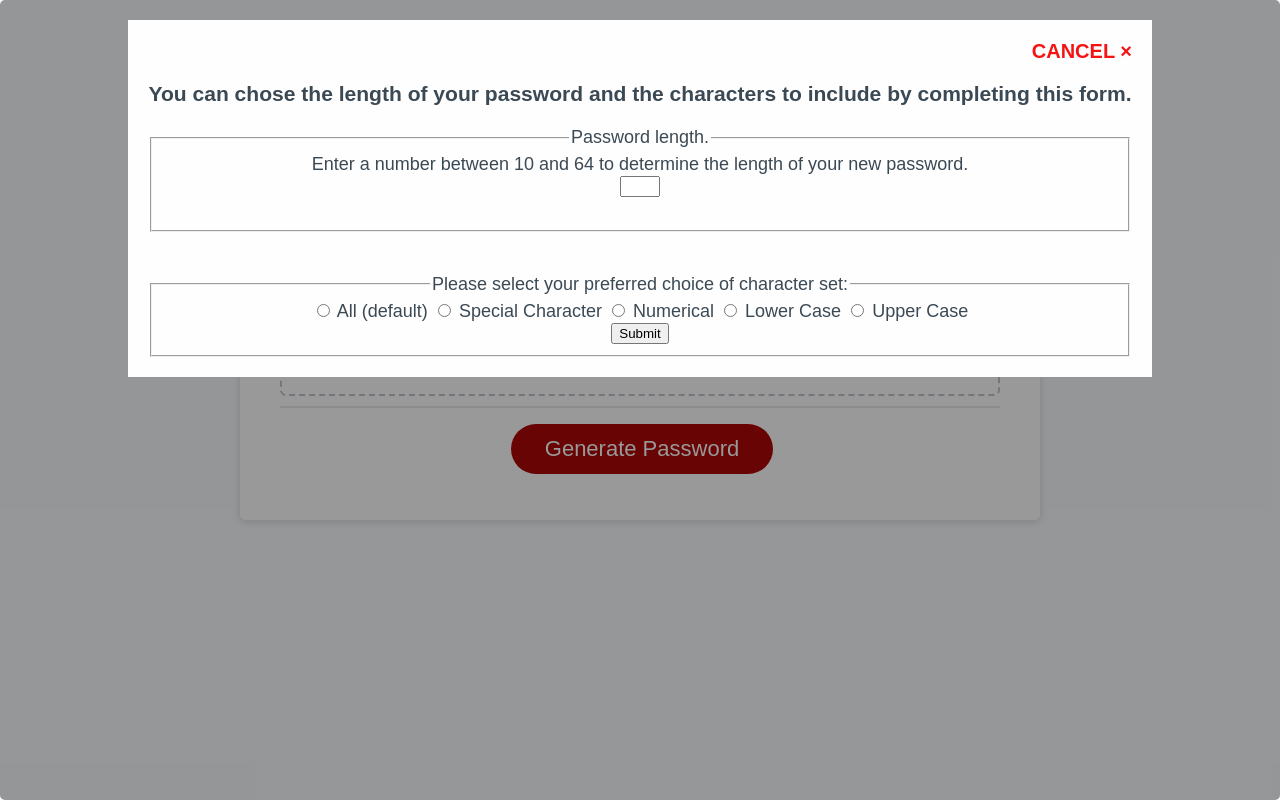
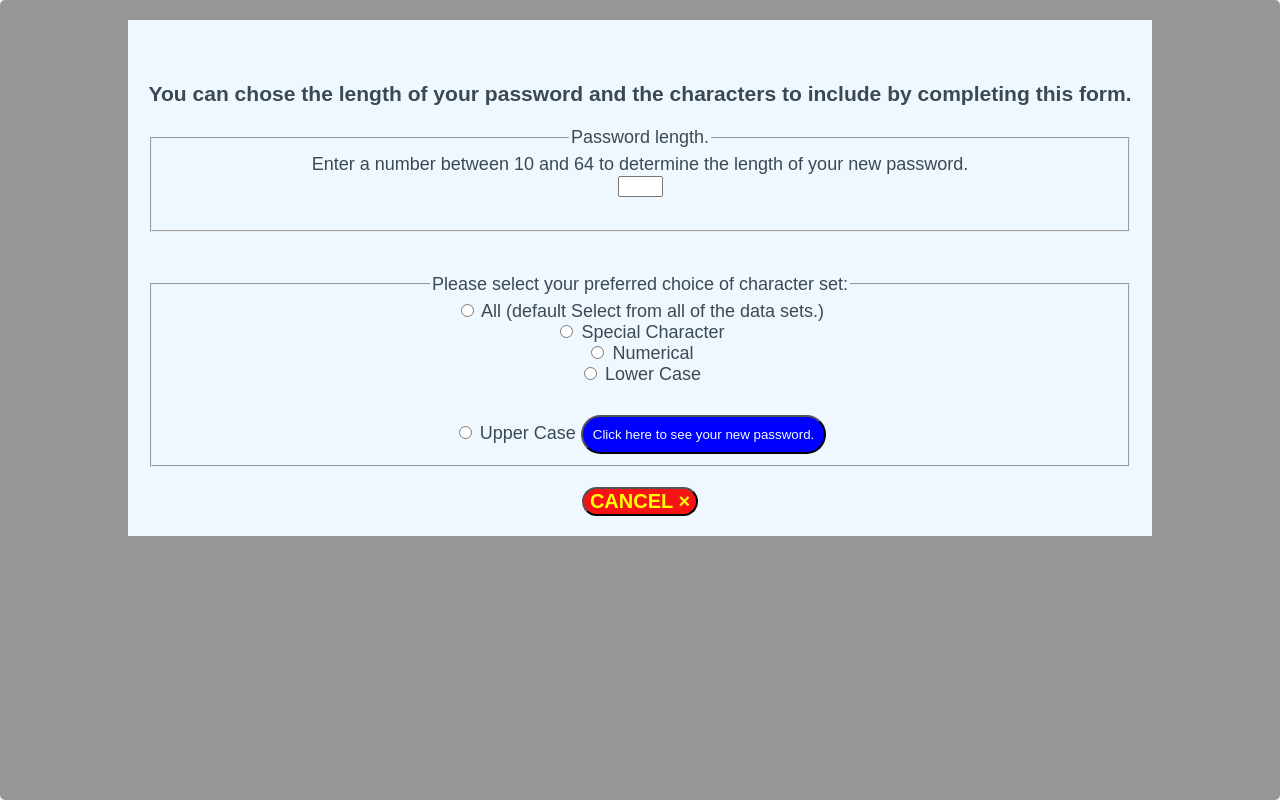
Before and after one commit to miketeu/password_generator, a plain HTML site: page starter/index.html in a window 1280 px wide. Both pictures are taken after a click on the button "Generate Password". Drawn offline with Linux system fonts and the light colour scheme.

Commit message:
Added some js and improved look of choices.

```diff
--- a/starter/index.html
+++ b/starter/index.html
@@ -32,16 +32,14 @@
 
         <div class="card-footer">
           <!-- The generate button will call the modal-->
-          <button id="generate" class="btn">Generate Password</button>
+          <button id="callModal" class="btn">Generate Password</button>
 
         <section>
           <!-- This section wil contain the HTML components of the modal.-->
           <div id="dataCollectModal" class="modal">
             <!-- Modal content-->
             <div class="modal-content">
-              <span class="close">
-                CANCEL &times;
-              </span>
+
               <br>
               <!-- Form HTML-->
               <h3>You can chose the length of your password and the characters to include by completing this form.  </h3>
@@ -53,7 +51,7 @@
                 <label for="length">Enter a number between 10 and 64 to determine the length of your new password.</label>
                 <br>
                 <!-- Password length-->
-                <input type="integer" id="length" name="integer" class="lengthInput">
+                <input type="number" id="pwLength" name="pwLength" class="lengthInput"  min=10 max=64>
                 <br> <br>
                 </fieldset>
                 <!-- Choose arrays-->
@@ -65,27 +63,39 @@
     <legend>Please select your preferred choice of character set:</legend>
     <form>
 
-      <input type="radio" id="all" name="choice" value="email" />
-      <label for="all">All (default)</label>
+      <input type="radio" id="all" name="choice" value="all" />
+      <label for="all">All (default Select from all of the data sets.)</label>
+      <br>
 
-      <input type="radio" id="special" name="choice" value="phone" />
+      <input type="radio" id="special" name="choice" value="" />
+
       <label for="special">Special Character</label>
+      <br>
 
-      <input type="radio" id="numerical" name="choice" value="mail" />
+      <input type="radio" id="numerical" name="choice" value="" />
       <label for="numerical">Numerical </label>
-            <input type="radio" id="lower" name="choice" value="mail" />
-      <label for="contactChoice3">Lower Case</label>
-            <input type="radio" id="upper" name="choice" value="mail" />
+      <br>
+
+      <input type="radio" id="lower" name="choice" value="" />
+      <label for="">Lower Case</label>
+      <br>
+
+       <input type="radio" id="upper" name="choice" value="mail" />
       <label for="upper">Upper Case</label>
+
     </form>
-    <div>
-      <button type="submit">Submit</button>
-    </div>
+    <button id="viewButton"  class="generate">
+      Click here to see your new password.
+    </button>
   </fieldset>
 </form>
 
 
-
+    <button class="close">
+      <span>
+         CANCEL &times;
+      </span>
+      </button>
 
 
             </div>
--- a/starter/script.js
+++ b/starter/script.js
@@ -95,6 +95,17 @@ var upperCasedCharacters = [
 
 function getPasswordOptions(lengthOfPassword, charSet) {
 
+
+
+// Read data from modal.
+
+
+
+// Concatanate selected arrays
+
+
+
+
 }
 
 //  * Present a series of prompts for password criteria
@@ -114,7 +125,7 @@ function getPasswordOptions(lengthOfPassword, charSet) {
 var modal = document.getElementById("dataCollectModal");
 
 // Get the button that opens the modal.
-var btn = document.getElementById("generate");
+var btn = document.getElementById("callModal");
 
 // Get the "close" span element.
 var span = document.getElementsByClassName("close")[0];
@@ -137,24 +148,34 @@ window.onclick = function(event) {
 };
 
 
+// End of modal js.
+//________________________
+
+//Get length data from modal
+
+var pwLen = parseInt(document.getElementById("#pwLength"));
+
+//return "pwLen",
+
+console.log(pwLen);
 
 
 
 
-
-// End of modal js.
-//________________________
 // Function for getting a random element from an array
-function getRandom(arr) {
-
+function getRandom() {
+  let randomIndex = Math.floor(Math.random() * lowerCasedCharacters.length);
 }
 
 // Function to generate password with user input
 function generatePassword() {
-
+ for (let i = 0; i < 100; i++)
+ practicePassword += "j";
 }
+//return "hello world";
 
 // Get references to the #generate element
+
 var generateBtn = document.querySelector('#generate');
 
 // Write password to the #password input
--- a/starter/style.css
+++ b/starter/style.css
@@ -155,7 +155,7 @@ button[disabled] {
 }
   /* Modal content*/
   .modal-content {
-    background-color: #fefefe;
+    background-color: aliceblue;
     margin: auto;
     padding: 20px;
     width: 80%;
@@ -163,11 +163,13 @@ button[disabled] {
 
   /* The close / cancel button*/
   .close {
-    color: #f61313;
-
-    float: right;
+    color: yellow;
+    background-color:#f61313;
+    float: center;
     font-size: 20px;
     font-weight: bold;
+    border-radius: 20px;
+    margin-top: 20px;
   }
 
   .close:hover,
@@ -176,11 +178,19 @@ button[disabled] {
     text-decoration: none;
     cursor: pointer;
   }
-.lengthInput {
-  width: 40px;
+
+  /*Adjust size of 'length' input field.*/
+  .lengthInput {
+    width: 45px;
+  }
+
+/* The view buton takes user to new password page*/
+.generate {
+background-color: blue;
+color: aliceblue;
+border-radius: 20px;
+padding: 10px;
+margin-top: 30px;
 }
 
-
-
-
 /*--End of Modal css */
```
